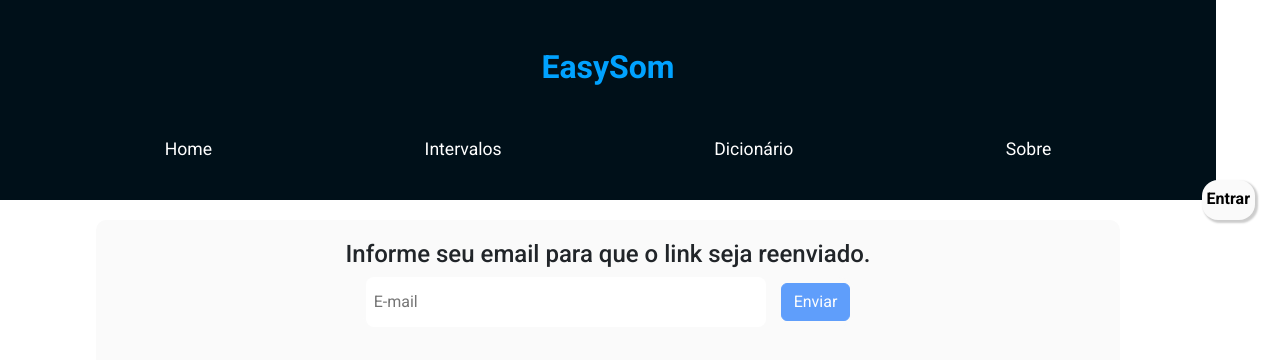
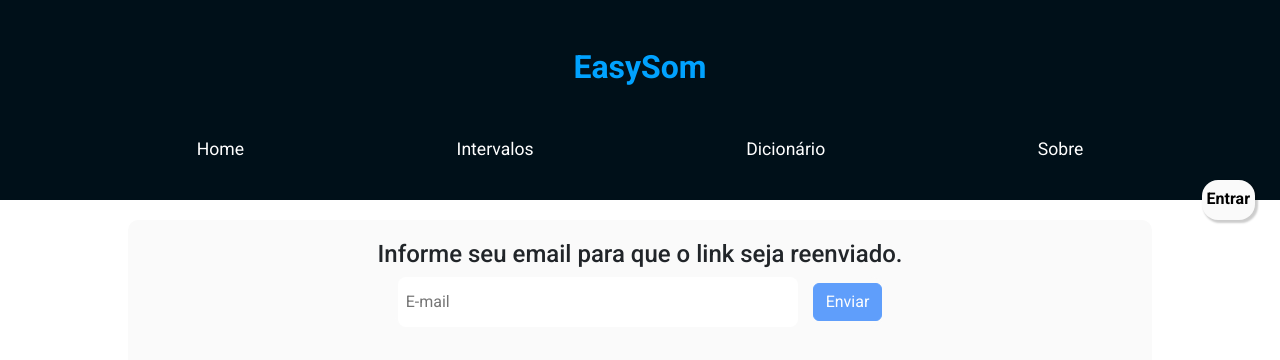
Before and after one commit to guikipper/easy_som_frontend, a Next.js app: page /resendEmailVerification in a window 1280 px wide. Shown: the top 360 px of the page. Built offline with nearby package versions, Linux system fonts and the light colour scheme.

Commit message:
ajustado largura do layout

```diff
--- a/src/app/styles/Layout.module.css
+++ b/src/app/styles/Layout.module.css
@@ -1,7 +1,6 @@
 .mainContainer {
     display: flex;
     flex-direction: row;
-    width: 95vw;
     overflow-x: hidden;
     overflow-y: hidden;
 }
```
